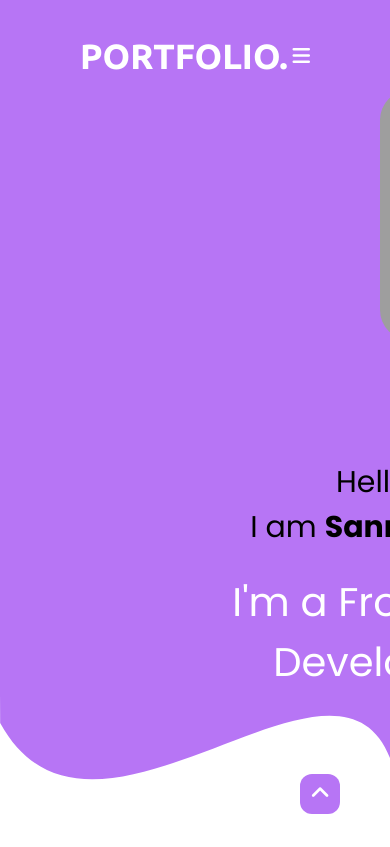
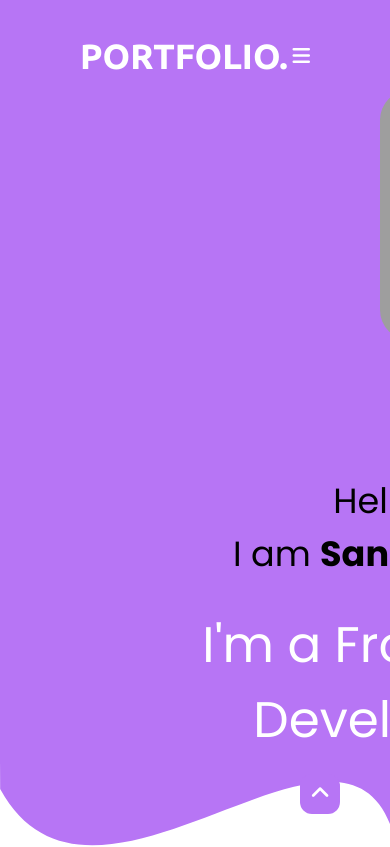
Before and after one commit to Sanmathi-K/sample, a plain HTML site: page index.html in a window 390 px wide. Shown: the top 847 px of the page. Drawn offline with nearby package versions, Linux system fonts and the light colour scheme; grey boxes are pictures that could not be loaded; files whose address does not match are found by name.

Commit message:
tag changed

```diff
--- a/style.css
+++ b/style.css
@@ -759,7 +759,7 @@ align-items: center;
     width: 100%;
     padding: 0;
   }
-  .home .homec .text1
+ /* .home .homec .text1
   {
     font-size: 30px;
   }
@@ -770,7 +770,7 @@ align-items: center;
   .home .homec .text3
   {
       font-size: 40px;
-  }
+  }*/
   .home .homec a
   {
       font-size: 23px;
```
